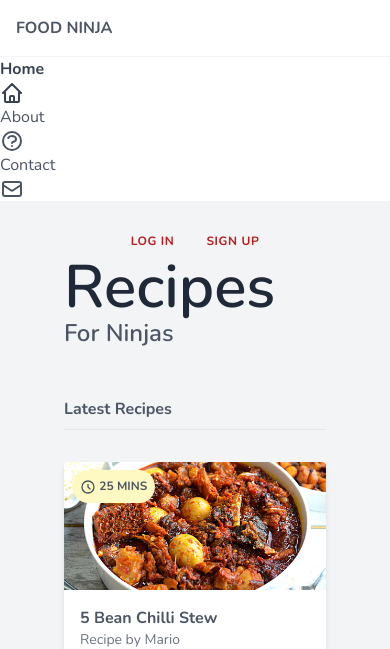
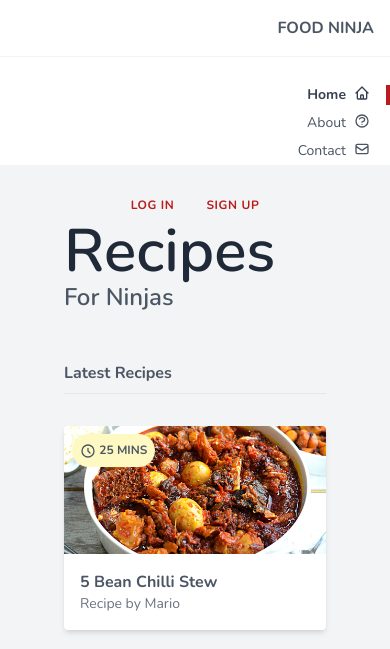
Before and after one commit to Zubrain/Ninja-Food-Recipes, a website: page public/index.html in a window 390 px wide. Shown: the top 649 px of the page. Drawn offline with nearby package versions, Linux system fonts and the light colour scheme.

Commit message:
responsive navbar 1

```diff
--- a/public/index.html
+++ b/public/index.html
@@ -12,30 +12,30 @@
 <body class="text-gray-600 font-body">
     <div class="grid md:grid-cols-3">
         <!--  content wrapper -->
-        <div class="md:col-span-1">
-            <nav>
+        <div class="md:col-span-1 md:flex md:justify-end">
+            <nav class="text-right">
                 <div>
                     <h1 class="font-bold uppercase p-4 border-b border-gray-100">
                         <a href="/" class="hover:text-gray-800">Food Ninja</a>
                     </h1>
                 </div>
-                <ul>
-                    <li class="text-gray-700 font-bold">
-                        <a href="#">
+                <ul class="text-sm mt-6">
+                    <li class="text-gray-700 font-bold py-1">
+                        <a href="#" class="px-4 flex justify-end border-r-4 border-red-700">
                             <span>Home</span>
-                            <svg class="w-6 h-6" fill="none" stroke="currentColor" viewBox="0 0 24 24" xmlns="http://www.w3.org/2000/svg"><path stroke-linecap="round" stroke-linejoin="round" stroke-width="2" d="M3 12l2-2m0 0l7-7 7 7M5 10v10a1 1 0 001 1h3m10-11l2 2m-2-2v10a1 1 0 01-1 1h-3m-6 0a1 1 0 001-1v-4a1 1 0 011-1h2a1 1 0 011 1v4a1 1 0 001 1m-6 0h6"></path></svg>
+                            <svg class="w-4 h-4 ml-2" fill="none" stroke="currentColor" viewBox="0 0 24 24" xmlns="http://www.w3.org/2000/svg"><path stroke-linecap="round" stroke-linejoin="round" stroke-width="2" d="M3 12l2-2m0 0l7-7 7 7M5 10v10a1 1 0 001 1h3m10-11l2 2m-2-2v10a1 1 0 01-1 1h-3m-6 0a1 1 0 001-1v-4a1 1 0 011-1h2a1 1 0 011 1v4a1 1 0 001 1m-6 0h6"></path></svg>
                         </a>
                     </li>
-                    <li>
-                        <a href="#">
+                    <li class="py-1">
+                        <a href="#" class="px-4 flex justify-end border-r-4 border-white">
                             <span>About</span>
-                            <svg class="w-6 h-6" fill="none" stroke="currentColor" viewBox="0 0 24 24" xmlns="http://www.w3.org/2000/svg"><path stroke-linecap="round" stroke-linejoin="round" stroke-width="2" d="M8.228 9c.549-1.165 2.03-2 3.772-2 2.21 0 4 1.343 4 3 0 1.4-1.278 2.575-3.006 2.907-.542.104-.994.54-.994 1.093m0 3h.01M21 12a9 9 0 11-18 0 9 9 0 0118 0z"></path></svg>
+                            <svg class="w-4 h-4 ml-2" fill="none" stroke="currentColor" viewBox="0 0 24 24" xmlns="http://www.w3.org/2000/svg"><path stroke-linecap="round" stroke-linejoin="round" stroke-width="2" d="M8.228 9c.549-1.165 2.03-2 3.772-2 2.21 0 4 1.343 4 3 0 1.4-1.278 2.575-3.006 2.907-.542.104-.994.54-.994 1.093m0 3h.01M21 12a9 9 0 11-18 0 9 9 0 0118 0z"></path></svg>
                         </a>
                     </li>
-                    <li>
-                        <a href="#">
+                    <li class="py-1">
+                        <a href="#" class="px-4 flex justify-end border-r-4 border-white">
                             <span>Contact</span>
-                            <svg class="w-6 h-6" fill="none" stroke="currentColor" viewBox="0 0 24 24" xmlns="http://www.w3.org/2000/svg"><path stroke-linecap="round" stroke-linejoin="round" stroke-width="2" d="M3 8l7.89 5.26a2 2 0 002.22 0L21 8M5 19h14a2 2 0 002-2V7a2 2 0 00-2-2H5a2 2 0 00-2 2v10a2 2 0 002 2z"></path></svg>
+                            <svg class="w-4 h-4 ml-2" fill="none" stroke="currentColor" viewBox="0 0 24 24" xmlns="http://www.w3.org/2000/svg"><path stroke-linecap="round" stroke-linejoin="round" stroke-width="2" d="M3 8l7.89 5.26a2 2 0 002.22 0L21 8M5 19h14a2 2 0 002-2V7a2 2 0 00-2-2H5a2 2 0 00-2 2v10a2 2 0 002 2z"></path></svg>
                         </a>
                     </li>
                 </ul>
```
Also changed, not shown: public/styles.css.
